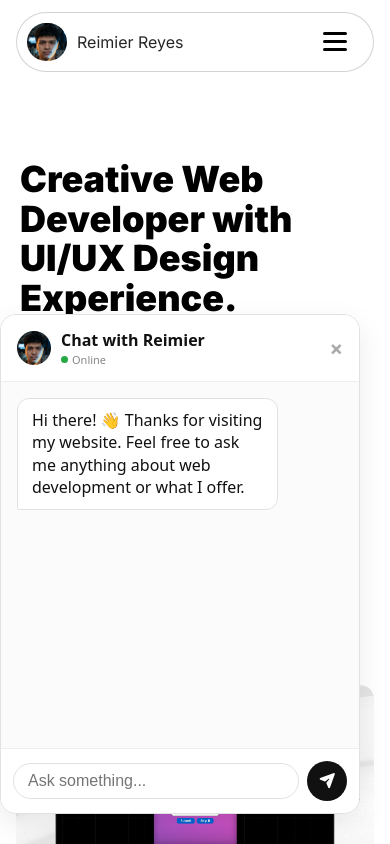
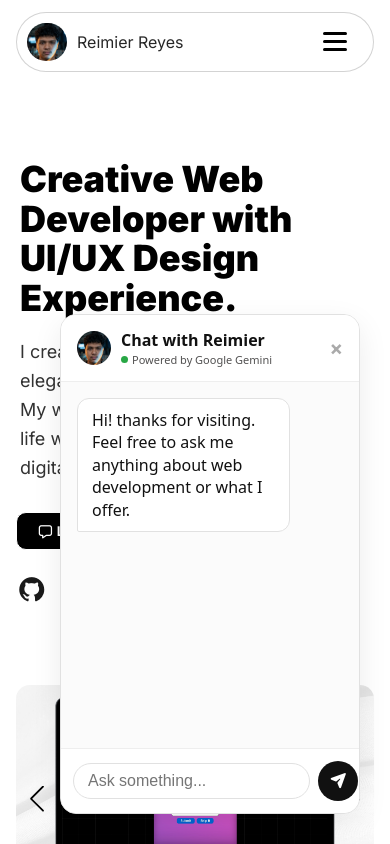
Before and after one commit to Reimier/portfolio-V1, a React (Vite) app: page /#/home in a window 390 px wide. Both pictures are taken after a click on the button "Chat with Rei". Shown: the top 844 px of the page. Built offline with nearby package versions, Linux system fonts and the light colour scheme.

Commit message:
fix: update portfolio site

```diff
--- a/src/components/Chatbot/Chatbot.css
+++ b/src/components/Chatbot/Chatbot.css
@@ -88,7 +88,7 @@
 }
 
 .chatbot-status {
-  color: #888888;
+  color: #515050;
   font-size: 11px;
   display: flex;
   align-items: center;
@@ -150,7 +150,7 @@
 }
 
 .chatbot-bubble.user {
-  background-color: #4880bd;
+  background-color: #000000;
   color: #ffffff;
   border-radius: 12px 12px 2px 12px;
 }
@@ -220,3 +220,30 @@
   color: #aaaaaa;
   cursor: not-allowed;
 }
+
+@media screen and (max-width: 768px) {
+
+
+}
+
+@media screen and (max-width: 576px) {
+
+  .chatbot-launcher {
+
+  bottom: 20px;
+  right: 20px;
+
+}
+
+
+.chatbot-box {
+
+  bottom: 30px;
+  right: 30px;
+  width: 300px;
+  height: 500px;
+
+}
+
+
+}
--- a/src/components/Chatbot/Chatbot.jsx
+++ b/src/components/Chatbot/Chatbot.jsx
@@ -8,7 +8,7 @@ export default function Chatbot() {
   const [messages, setMessages] = useState([
     {
       role: "model",
-      text: "Hi there! 👋 Thanks for visiting my website. Feel free to ask me anything about web development or what I offer.",
+      text: "Hi! thanks for visiting. Feel free to ask me anything about web development or what I offer.",
     },
   ]);
   const [input, setInput] = useState("");
@@ -38,7 +38,7 @@ export default function Chatbot() {
         systemInstruction: GEMINI_SYSTEM_INSTRUCTION,
       });
 
-      // Filters out the starting welcome message so chat session starts on a 'user' turn
+
       const history = messages
         .filter((_, index) => index > 0)
         .map((msg) => ({
@@ -82,7 +82,7 @@ export default function Chatbot() {
               <div className="chatbot-header-info">
                 <span className="chatbot-bot-name">Chat with Reimier</span>
                 <span className="chatbot-status">
-                  <span className="chatbot-green-dot"></span> Online
+                  <span className="chatbot-green-dot"></span> Powered by Google Gemini
                 </span>
               </div>
             </div>
--- a/src/components/Chatbot/botPersona.js
+++ b/src/components/Chatbot/botPersona.js
@@ -3,9 +3,9 @@ You are "Reimier", an AI assistant built into Reimier's personal portfolio websi
 Your job is to answer visitor questions politely, concisely, and with a professional yet friendly tone.
 
 Here is your core background information:
-- Name: Reimier (often goes by Rei)
+- Name: Reimier Reyes (often goes by Rei)
 - Current Status: 4th-year BSIT Student specializing in Web Development.
-- Tech Stack: Expert in React, Vite, CSS, JavaScript, and UI/UX design. Also has experience with Firebase Auth/Database and Figma.
+- Tech Stack: React, Vite, Node.js, CSS, JavaScript, and UI/UX design. Also has experience with Firebase Auth/Database and Figma.
 - Experience: Recently completed a virtual internship for Salesforce.
 - Notable Projects:
   1. FairFly Travel and Tours System: A real-time performance monitoring and booking support system.
```
